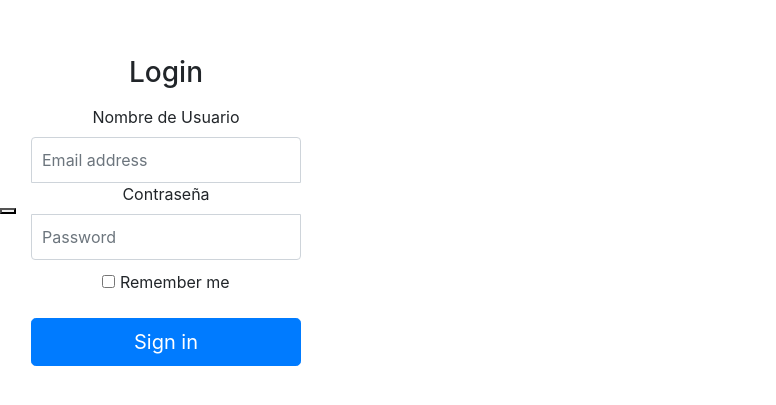
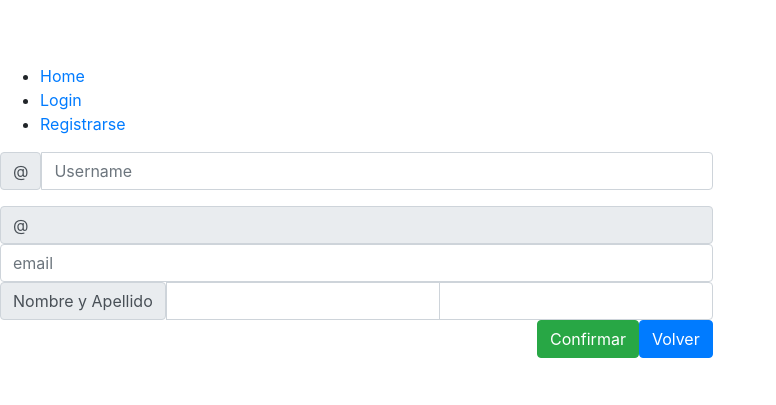
Before and after one commit to JpMza/RegAndLogWebApp, a React (Create React App) app: page /register in a window 1280 px wide. Shown: the part 189-594 px from the top of the page, without its empty margins (0-776 px from the left). Built offline with nearby package versions, Linux system fonts and the light colour scheme.

Commit message:
agregado axios y react router dom, agregados api requests y configuracion

```diff
--- a/package.json
+++ b/package.json
@@ -10,6 +10,7 @@
     "bootstrap": "^4.5.3",
     "react": "^17.0.1",
     "react-dom": "^17.0.1",
+    "react-router-dom": "^5.2.0",
     "react-scripts": "4.0.1",
     "web-vitals": "^0.2.4"
   },
--- a/src/App.js
+++ b/src/App.js
@@ -1,10 +1,47 @@
 import logo from './logo.svg';
 import './App.css';
 import Login from './Login/Login';
+import {
+  BrowserRouter as Router,
+  Switch,
+  Route,
+  Link
+} from "react-router-dom";
+import Register from './Register/Register';
 
 function App() {
   return (
-    <Login></Login>
+    <Router>
+      <div>
+        <nav>
+          <ul>
+            <li>
+              <Link to="/">Home</Link>
+            </li>
+            <li>
+              <Link to="/login">Login</Link>
+            </li>
+            <li>
+              <Link to="/register">Registrarse</Link>
+            </li>
+          </ul>
+        </nav>
+
+        {/* A <Switch> looks through its children <Route>s and
+            renders the first one that matches the current URL. */}
+        <Switch>
+          <Route path="/login">
+            <Login />
+          </Route>
+          <Route path="/register">
+            <Register />
+          </Route>
+          <Route path="/">
+
+          </Route>
+        </Switch>
+      </div>
+    </Router>
   );
 }
 
--- a/src/Login/Login.js
+++ b/src/Login/Login.js
@@ -25,7 +25,10 @@ class Login extends React.Component {
 
             <div>
                <body class="text-center">
-                   <button></button>
+                   {/* <div>
+                        <button>Registrarse</button>
+
+                   </div> */}
                     <main class="form-signin">
                         <form>
                             <h1 class="h3 mb-3 fw-normal">Login</h1>
--- a/src/Register/Register.js
+++ b/src/Register/Register.js
@@ -8,10 +8,10 @@ export default class Register extends React.Component {
     }
 
     state = {
-        login = "",
-        fisrtName = "",
-        lastName = "",
-        email = ""
+        login : "",
+        fisrtName : "",
+        lastName : "",
+        email : ""
     }
 
     handleChange = (e) => {
@@ -35,7 +35,7 @@ export default class Register extends React.Component {
                     <input type="text" id="email" class="form-control" onChange={this.handleChange} value={this.state.login} placeholder="email" aria-label="email" aria-describedby="basic-addon1"></input>
                 </div>
                 <div class="input-group">
-                    <span class="input-group-text">First and last name</span>
+                    <span class="input-group-text">Nombre y Apellido</span>
                     <input id="firstName" onChange={this.handleChange} value={this.state.fisrtName} type="text" aria-label="First name" class="form-control"></input>
                     <input id="lastName" type="text" value={this.state.lastName} aria-label="Last name" class="form-control"></input>
                 </div>
--- /dev/null
+++ b/src/config/config.json
@@ -0,0 +1,3 @@
+{
+    "devBackendUrl" : "http://localhost:8080"
+}
```
Also changed, not shown: src/ApiRequest/ApiRequest.js (added, +7 -0 lines), src/config/getConfig.js (added), 2 other files (tests, documents, lock files or other folders).
